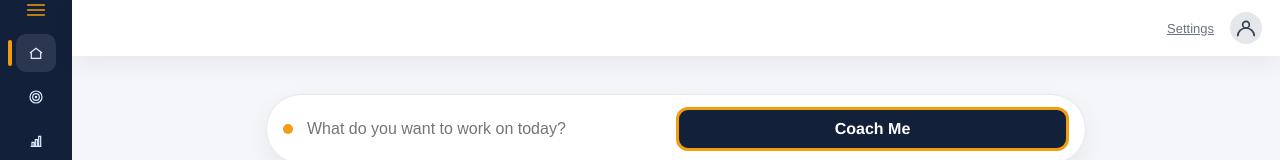
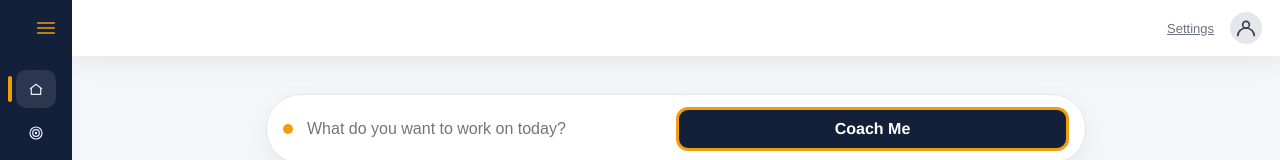
Before and after one commit to jackiemcmann1/PS_Enablement_Platform, a website: page index.html in a window 1280 px wide. Both pictures are taken after a click on the button "Toggle sidebar". Shown: the top 160 px of the page. Drawn offline with nearby package versions, Linux system fonts and the light colour scheme.

Commit message:
Revert "Center collapsed brand toggle in sidebar"

```diff
--- a/index.html
+++ b/index.html
@@ -178,11 +178,7 @@
         display: none;
       }
       body.sidebar-collapsed .brand {
-        padding: 0;                /* remove asymmetric padding */
-        justify-content: center;   /* center contents */
-      }
-      body.sidebar-collapsed .brand-toggle {
-        margin-left: 0;            /* cancel auto margin */
+        padding: 18px 16px;
       }
       body.sidebar-collapsed .nav a,
       body.sidebar-collapsed .admin-link {
```
